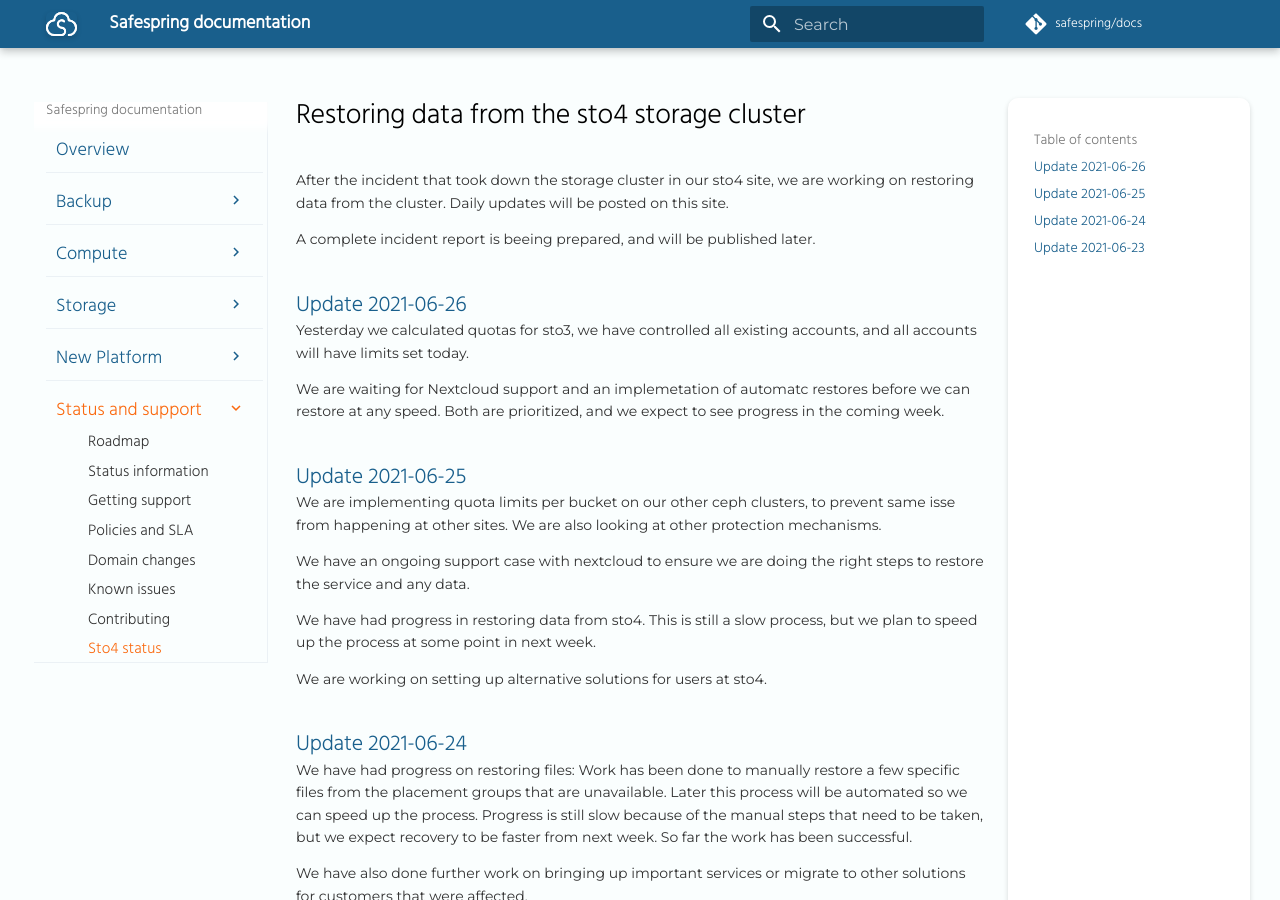
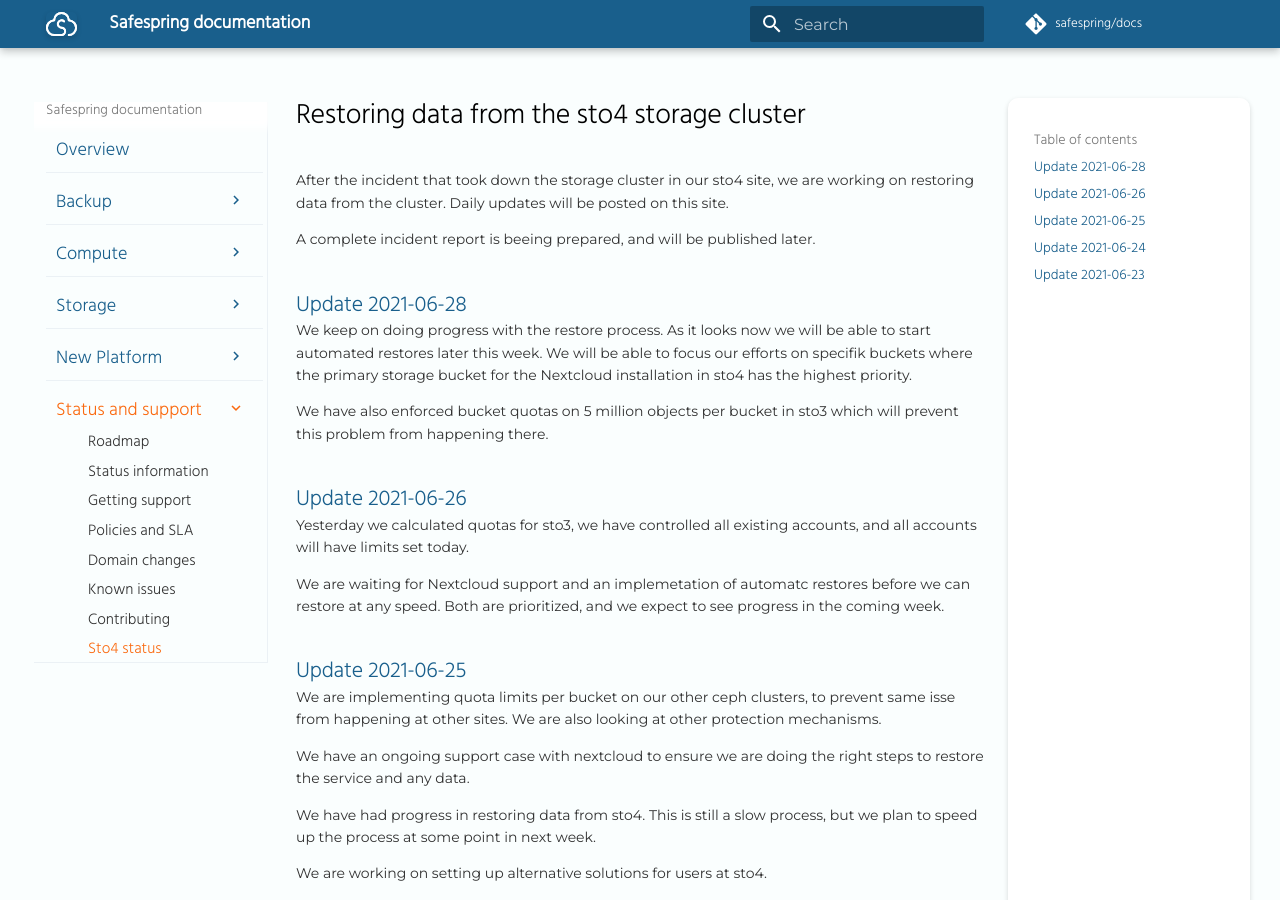
Before and after one commit to safespring/docs, an MkDocs documentation site: the page built from content/service/sto4_storage.md, in a window 1280 px wide and 900 px high. Built offline with MkDocs 1.6.1 and Material for MkDocs 9.7.7, drawn with Linux system fonts in a browser that asks for light colours; a script that is not in the unit is left out; comment, search, counter and statistics services are not loaded; old or Windows-style settings are respelled for this version of MkDocs.

Commit message:
Update sto4-storage status

```diff
--- a/content/service/sto4_storage.md
+++ b/content/service/sto4_storage.md
@@ -3,6 +3,11 @@
 After the incident that took down the storage cluster in our sto4 site, we are working on restoring data from the cluster. Daily updates will be posted on this site.
 
 A complete incident report is beeing prepared, and will be published later.
+
+## Update 2021-06-28
+We keep on doing progress with the restore process. As it looks now we will be able to start automated restores later this week. We will be able to focus our efforts on specifik buckets where the primary storage bucket for the Nextcloud installation in sto4 has the highest priority.
+
+We have also enforced bucket quotas on 5 million objects per bucket in sto3 which will prevent this problem from happening there.
 
 ## Update 2021-06-26
 
```
